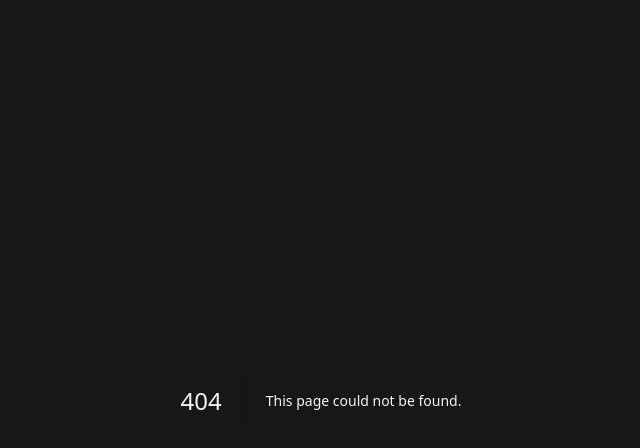
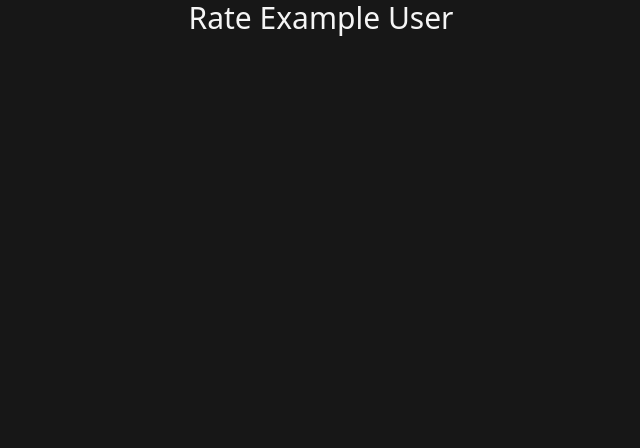
Before and after one commit to supmir/rate-me, a Next.js app: page /1 in a window 1280 px wide. Before the commit this address had no page. Shown: the top 448 px of the page, without its empty margins (319-959 px from the left). Built offline with nearby package versions, Linux system fonts and the light colour scheme.

Commit message:
Add page for rating user

```diff
--- /dev/null
+++ b/pages/[username]/index.tsx
@@ -0,0 +1,16 @@
+import Head from "next/head";
+
+export default function UserRating() {
+  const user = "Example User";
+  const title = `Rate ${user}`;
+  return (
+    <>
+      <Head>
+        <title>{title}</title>
+        <meta name="viewport" content="width=device-width, initial-scale=1" />
+      </Head>
+
+      <h1 className="text-3xl text-center">Rate {user}</h1>
+    </>
+  );
+}
```
